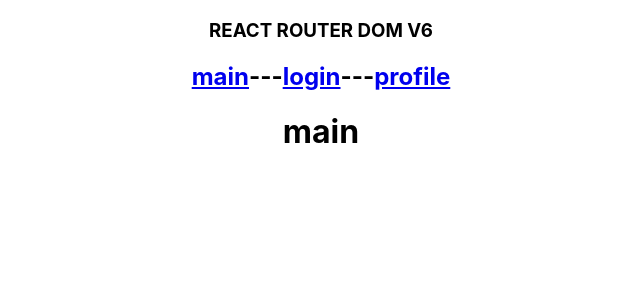
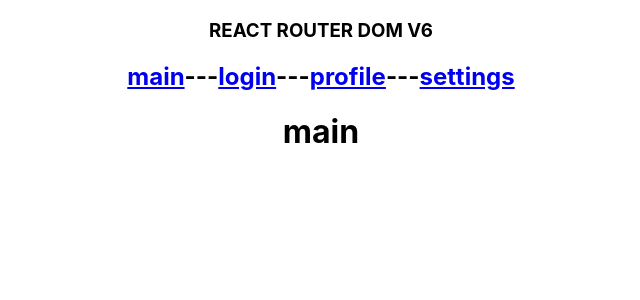
Before and after one commit to kroxaGAN/router_dom, a React (Create React App) app: page / in a window 1280 px wide. Shown: the top 300 px of the page, without its empty margins (319-959 px from the left). Built offline with nearby package versions, Linux system fonts and the light colour scheme.

Commit message:
* after login everything

```diff
--- a/src/App.tsx
+++ b/src/App.tsx
@@ -9,12 +9,15 @@
         <h2>
             <NavLink to={'/'}>main</NavLink>---
             <NavLink to={'/login'}>login</NavLink>---
-            <NavLink to={'/profile'}>profile</NavLink>
+            <NavLink to={'/profile'}>profile</NavLink>---
+            <NavLink to={'/profile/settings'}>settings</NavLink>
         </h2>
         <Routes>
+            <Route path={'/*'} element={<h1>404 Page not found</h1>}/>
             <Route path={'/'} element={<h1>main</h1>}/>
-            <Route path={'/login'} element={<h1>login</h1>}/>
+            <Route path={'/login/*'} element={<h1>login</h1>}/>
             <Route path={'/profile'} element={<h1>profile</h1>}/>
+            <Route path={'/profile/settings'} element={<h1>settings</h1>}/>
         </Routes>
     </div>
   );
```
